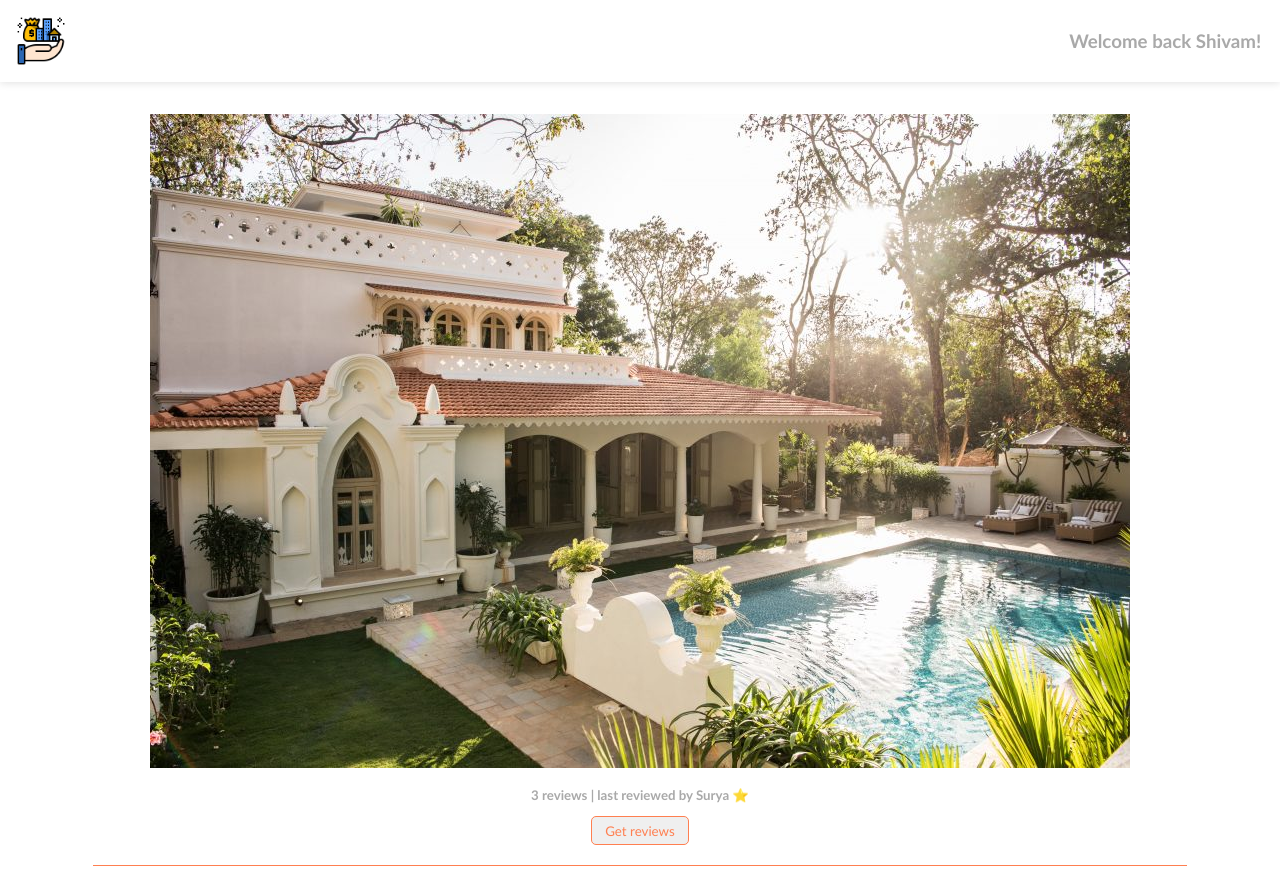
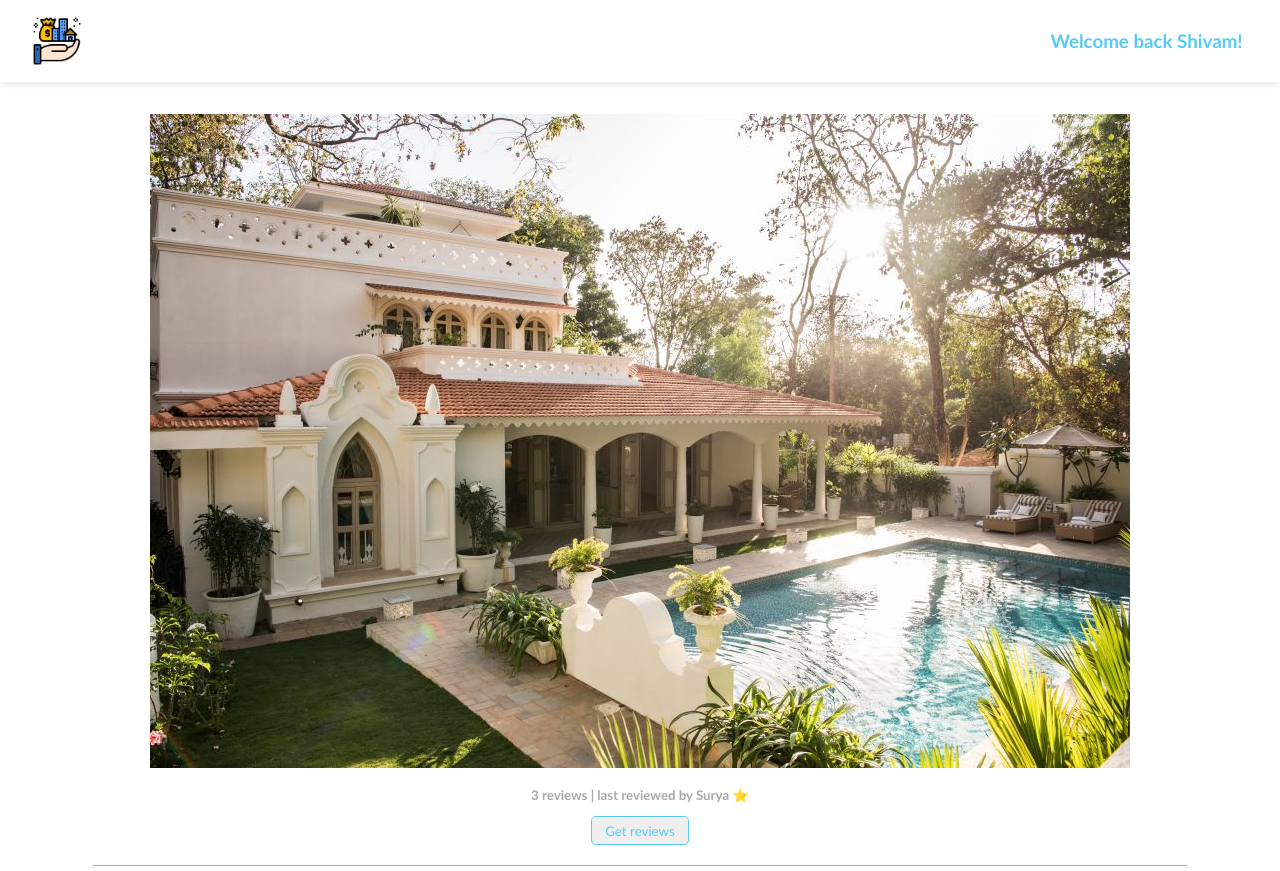
Before and after one commit to Shivam-Sharma-1/Property-Finder, a website with bundled scripts: page index.html in a window 1280 px wide. Shown: the top 871 px of the page. Built offline with nearby package versions, Linux system fonts and the light colour scheme.

Commit message:
style: adjust style

```diff
--- a/index.css
+++ b/index.css
@@ -21,11 +21,12 @@ nav {
 
 nav img {
     width: 50px;
-    margin: 1em;
+    margin: 1em 2em;
 }
 
 nav .user-container {
-    margin: 1em
+    margin: 1em 2em;
+    color: rgb(87, 202, 247)
 }
 
 .container {
@@ -54,6 +55,7 @@ nav .user-container {
 }
 
 .card img {
+    margin-block: .3em;
     width: 150px;
     height: 120px;
     object-fit: cover;
@@ -80,22 +82,22 @@ footer {
 .break {
     height: 1px;
     width: 90%;
-    background-color: coral;
+    background-color: rgb(87, 202, 247);
     margin-bottom: .5em;
 }
 
 button {
     padding: .4em 1em;
     border-radius: 5px;
-    border: 1px solid coral;
-    color: coral;
+    border: 1px solid rgb(87, 202, 247);
+    color: rgb(87, 202, 247);
     margin-top: 1em;
     cursor: pointer;
 }
 
 button:hover,
 button:focus {
-    background-color: coral;
+    background-color: skyblue;
     color: white;
-    box-shadow: rgb(0 0 0 / 12%) 0 1px 8px;
+    box-shadow: rgba(0, 0, 0, 0.15) 1.95px 1.95px 2.6px;
 }
```
